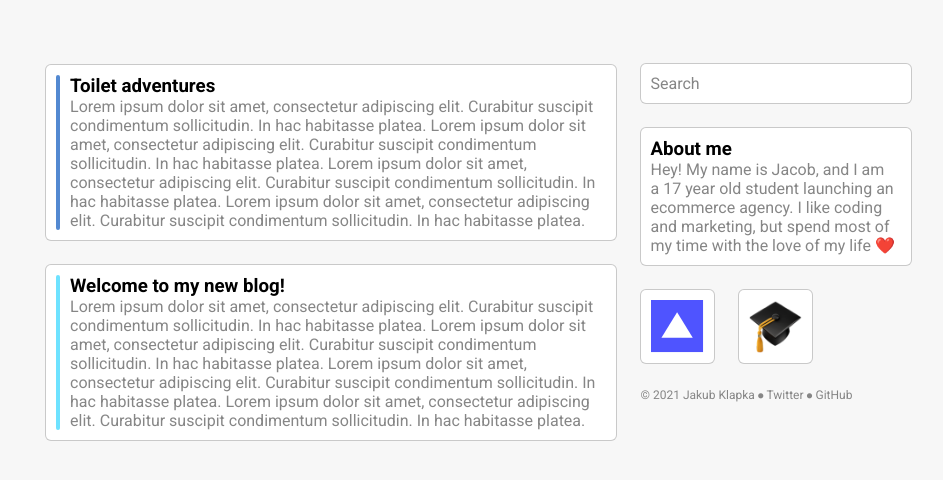
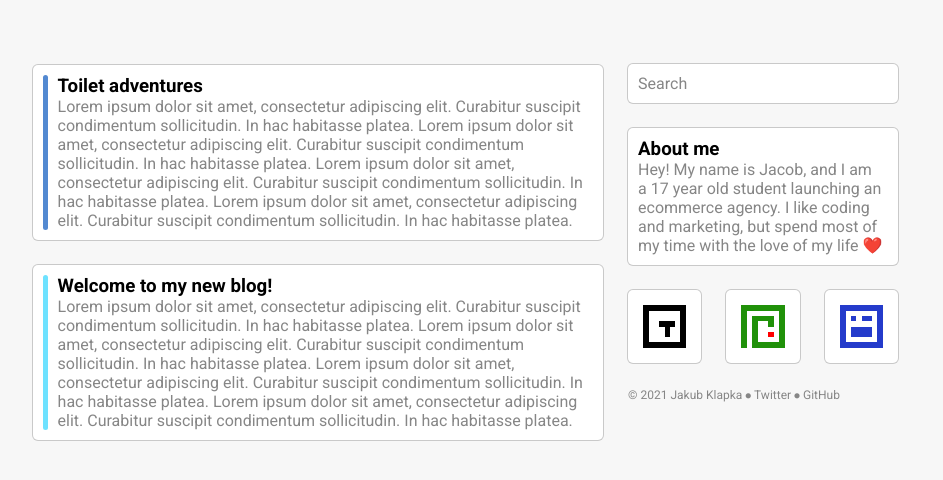
Before and after one commit to jakubklapka/jakubklapka, a plain HTML site: page index.html in a window 1280 px wide. Shown: the whole page, without its empty margins (182-1125 px from the left). Drawn offline with Linux system fonts and the light colour scheme.

Commit message:
img refresh

```diff
--- a/index.html
+++ b/index.html
@@ -80,14 +80,19 @@
             </div>
         </a>
         <div style="display: flex;">
-            <a href="https://studiodenali.cz/" title="Studio Denali" target="_blank">
+            <a href="pages/texts.html" title="texts: a simple single-file text processor" target="_blank">
                 <div class="box-c" style="margin-right: 25px; ">
-                    <img src="img\Website.svg" class="img-sq">
+                    <img src="img\texts.png" class="img-sq" style="image-rendering: pixelated;">
                 </div>
             </a>
-            <a href="school/index.html" title="School" target="_blank">
+            <a href="pages/snake.html" title="A simple snake-like game" target="_blank">
+                <div class="box-c" style="margin-right: 25px; ">
+                    <img src="img\snake.png" class="img-sq" style="image-rendering: pixelated;">
+                </div>
+            </a>
+            <a href="pages/school/index.html" title="A computer class website project" target="_blank">
                 <div class="box-c" style="margin-right: 25px;">
-                    <img src="img\hat.png" class="img-sq">
+                    <img src="img\school.png" class="img-sq" style="image-rendering: pixelated;">
                 </div>
             </a>
         </div>
```
Also changed, not shown: img/Website.svg (deleted), img/hat.png (deleted), img/icon.svg (deleted), img/school.png (added), img/snake.png (added), img/texts.png (added).
